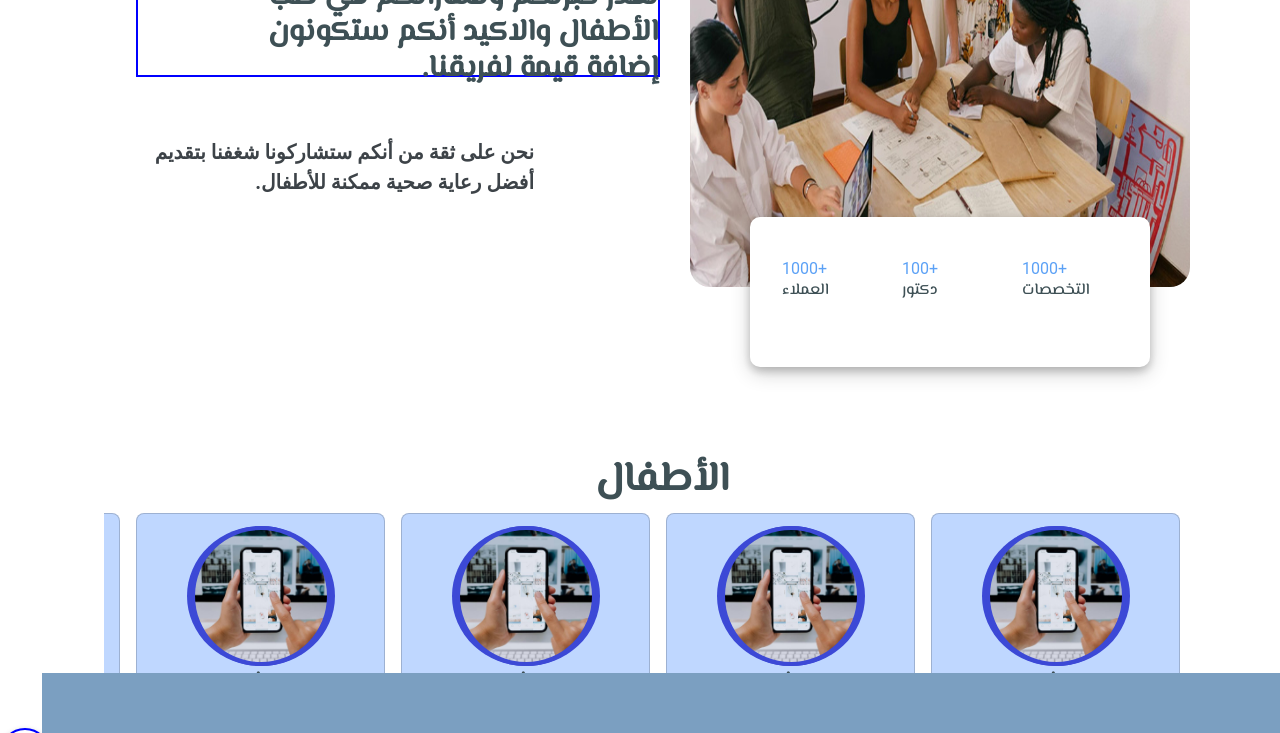
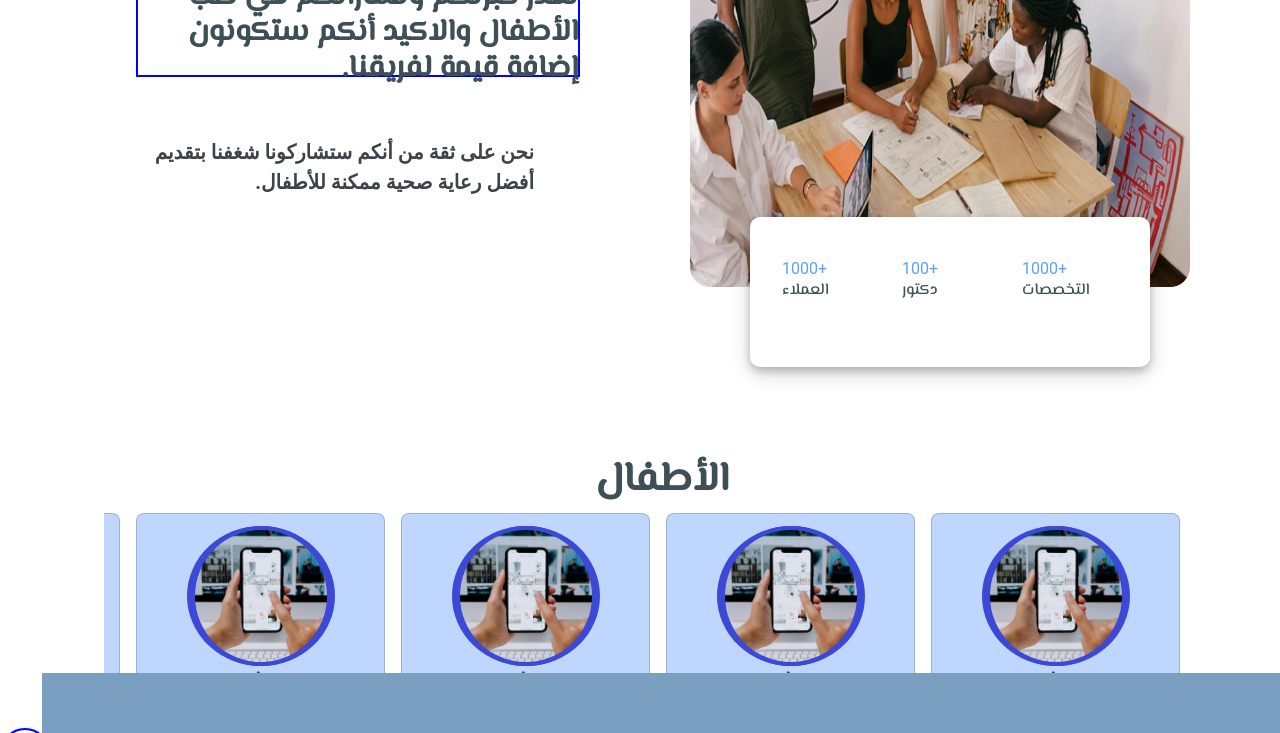
Before and after one commit to closerx/Thaseen, a plain HTML site: page index.html in a window 1280 px wide. Shown: the part 367-1100 px from the top of the page. Drawn offline with nearby package versions, Linux system fonts and the light colour scheme.

Commit message:
Update main.css

```diff
--- a/src/assets /css/main.css
+++ b/src/assets /css/main.css
@@ -2269,7 +2269,7 @@ border:2px solid blue;
   position:absolute ;
 
   top:15rem ;
-  right:35rem;
+  right:40rem;
   height:100px ;
   font-size:30px ;
   font-weight:bold ;
```
